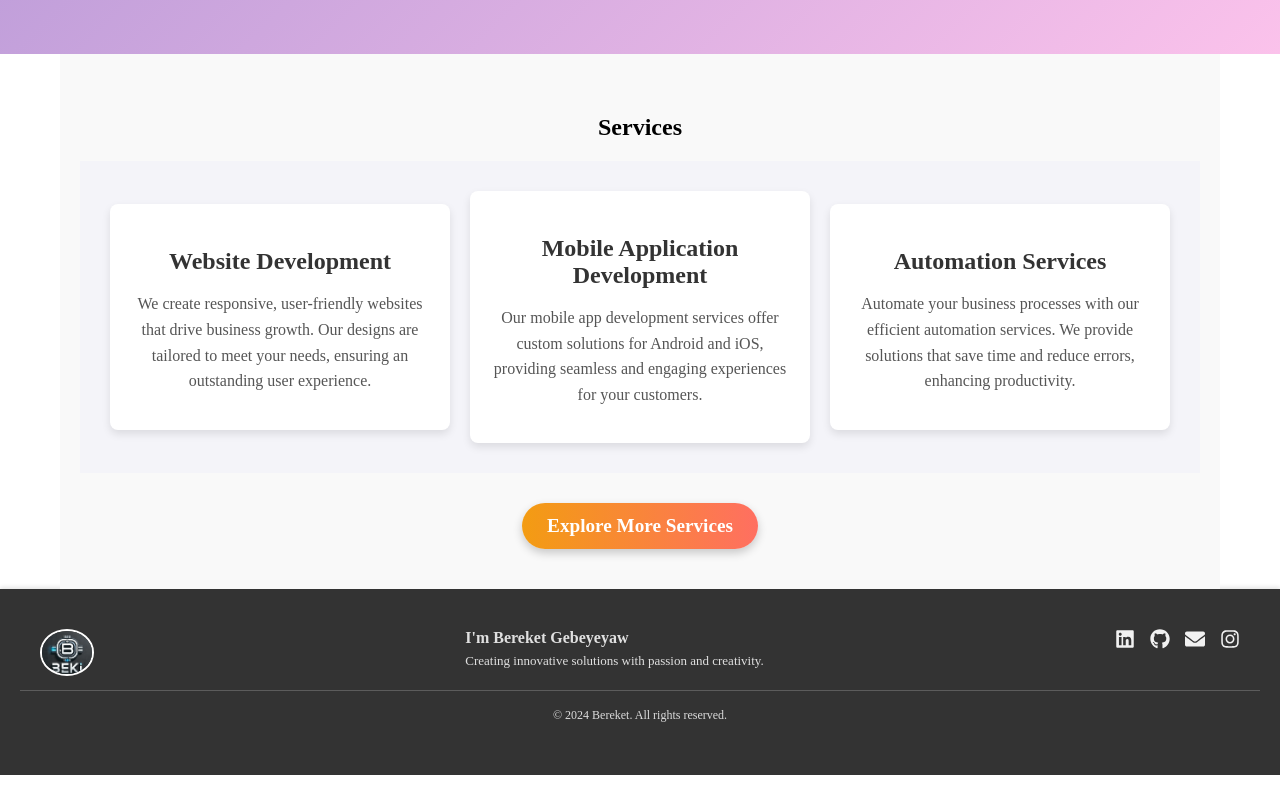
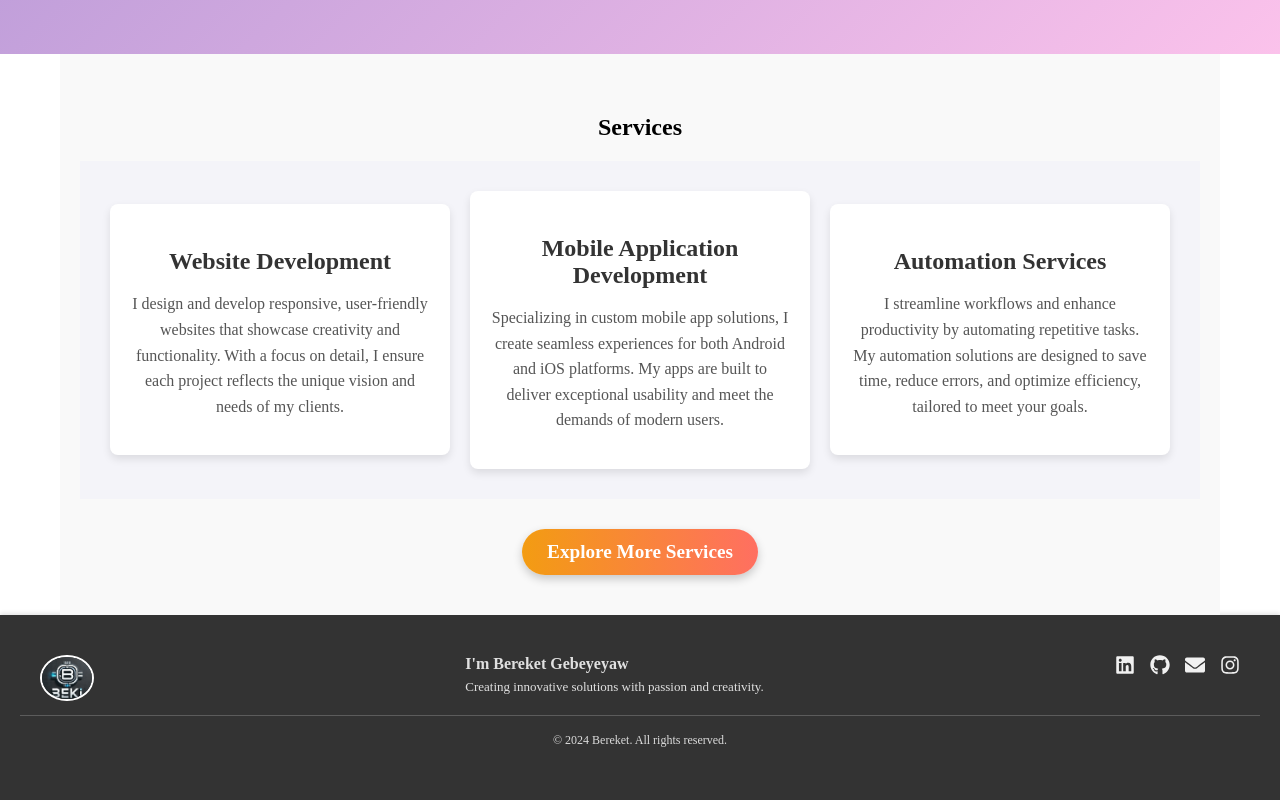
Before and after one commit to Bereketgebeyaw/Bereket-Gebeyaw, a React (Vite) app: page / in a window 1280 px wide. Shown: the part 826-1626 px from the top of the page. Before the commit the page ends 1601 px from the top, so only its background shows below. Built offline with nearby package versions, Linux system fonts and the light colour scheme.

Commit message:
some change

```diff
--- a/src/pages/Contact.jsx
+++ b/src/pages/Contact.jsx
@@ -24,7 +24,7 @@ function Contact() {
 
   return (
     <div className="contact-container">
-      <h1>Contact Us</h1>
+      <h1>Contact Me</h1>
       <form onSubmit={handleSubmit}>
         <label htmlFor="name">Your Name</label>
         <input
--- a/src/pages/Home.jsx
+++ b/src/pages/Home.jsx
@@ -35,18 +35,19 @@ function Home() {
                 <div className="services-container">
                     <div className="service-card">
                         <h3>Website Development</h3>
-                        <p>We create responsive, user-friendly websites that drive business growth. Our designs are tailored to meet your needs, ensuring an outstanding user experience.</p>
+                        <p>I design and develop responsive, user-friendly websites that showcase creativity and functionality. With a focus on detail, I ensure each project reflects the unique vision and needs of my clients.</p>
                     </div>
                     <div className="service-card">
                         <h3>Mobile Application Development</h3>
-                        <p>Our mobile app development services offer custom solutions for Android and iOS, providing seamless and engaging experiences for your customers.</p>
+                        <p>Specializing in custom mobile app solutions, I create seamless experiences for both Android and iOS platforms. My apps are built to deliver exceptional usability and meet the demands of modern users.</p>
+
                     </div>
                     <div className="service-card">
                         <h3>Automation Services</h3>
-                        <p>Automate your business processes with our efficient automation services. We provide solutions that save time and reduce errors, enhancing productivity.</p>
+                        <p>I streamline workflows and enhance productivity by automating repetitive tasks. My automation solutions are designed to save time, reduce errors, and optimize efficiency, tailored to meet your goals.</p>
                     </div>
                 </div>
-                <a href="/services" className="explore-more">Explore More Services</a>
+                <a href="/Services" className="explore-more">Explore More Services</a>
             </section>
 
         </div>
--- a/src/pages/Portfolio.jsx
+++ b/src/pages/Portfolio.jsx
@@ -33,7 +33,7 @@ function Portfolio() {
       </div>
 
 
-      <a href="/contact" className="contact-button">Contact Me</a>
+      <a href="/Contact" className="contact-button">Contact Me</a>
     </div>
   );
 }
--- a/src/styles/RequestService.css
+++ b/src/styles/RequestService.css
@@ -3,7 +3,7 @@
     justify-content: center;
     align-items: center;
     background: linear-gradient(135deg, #a18cd1, #fbc2eb); /* Soft Gradient */
-    height: 100vh;
+
     padding: 20px;
     box-sizing: border-box;
 }
@@ -14,10 +14,15 @@
     border-radius: 15px;
     box-shadow: 0 8px 20px rgba(0, 0, 0, 0.15); /* Enhanced Shadow */
     padding: 40px;
+    margin-bottom: 100px;
+    margin-top: 80px;
     width: 100%;
     max-width: 500px;
     box-sizing: border-box; /* Prevents overflow due to padding */
+    height: auto; /* Allows content to define the height */
+    min-height: 400px; /* Ensures the form doesn't collapse too much */
 }
+
 
 /* Form Title */
 .form-title {
```
Also changed, not shown: 1 other file (tests, documents, lock files or other folders).
